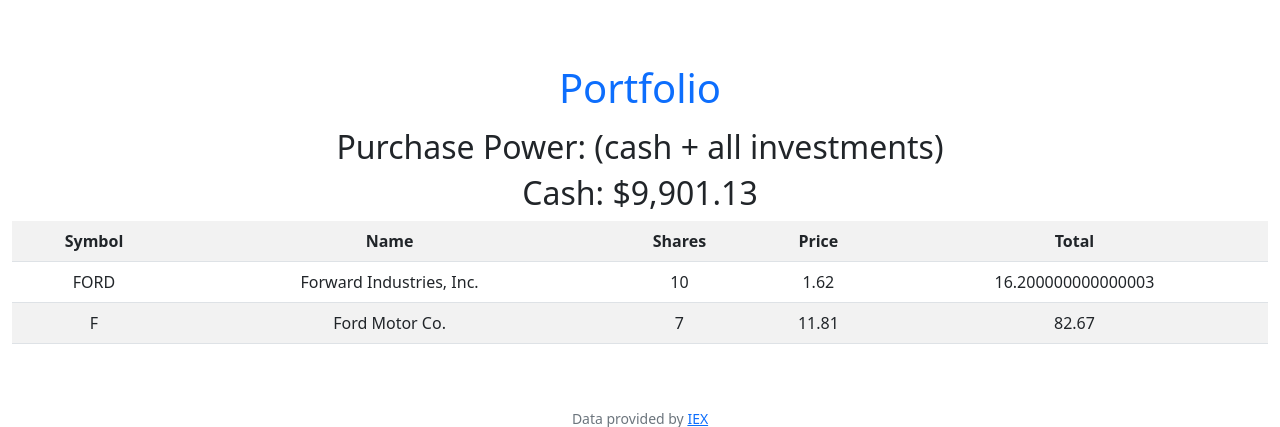
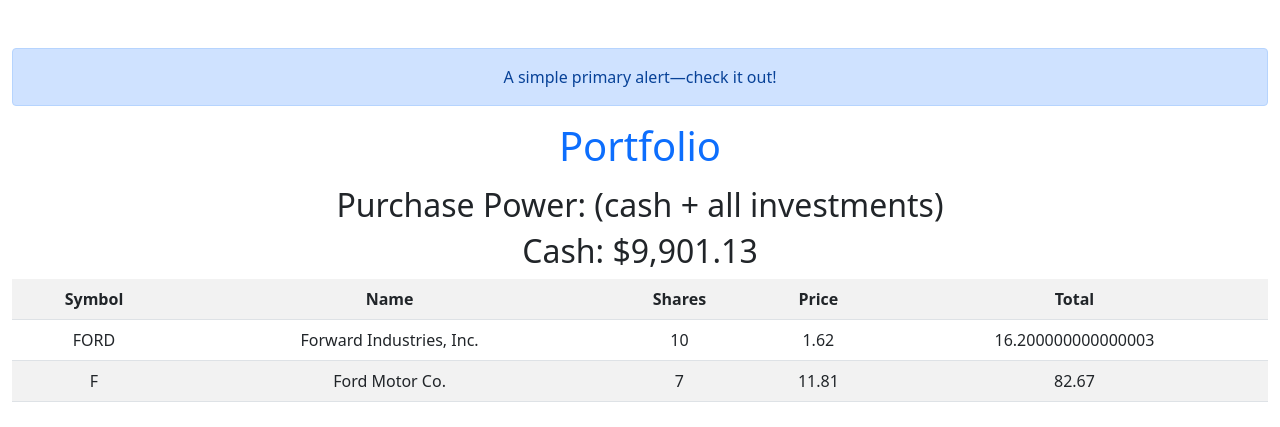
Before and after one commit to Qwilliams815/HarvardCS50x, a Flask app: page / in a window 1280 px wide. Shown: the part 76-503 px from the top of the page. Run offline with Flask 2, Linux system fonts and the light colour scheme; a user stored in the database is signed in; some libraries are stand-ins or nearby versions.

Commit message:
Wed, Jun 15, 2022, 3:50 AM +00:00

```diff
--- a/finance/templates/index.html
+++ b/finance/templates/index.html
@@ -5,6 +5,9 @@
 {% endblock %}
 
 {% block main %}
+    <div class="alert alert-primary" role="alert">
+        A simple primary alert—check it out!
+    </div>
     <h1 class="m-3 text-primary">Portfolio</h1>
     <h2>Purchase Power: (cash + all investments)</h2>
     <h2>Cash: {{ cash[0]['cash'] | usd }}</h2>
@@ -24,6 +27,5 @@
                 <td>{{ row['total'] }}</td>
             </tr>
         {% endfor %}
-
     </table>
 {% endblock %}
```
